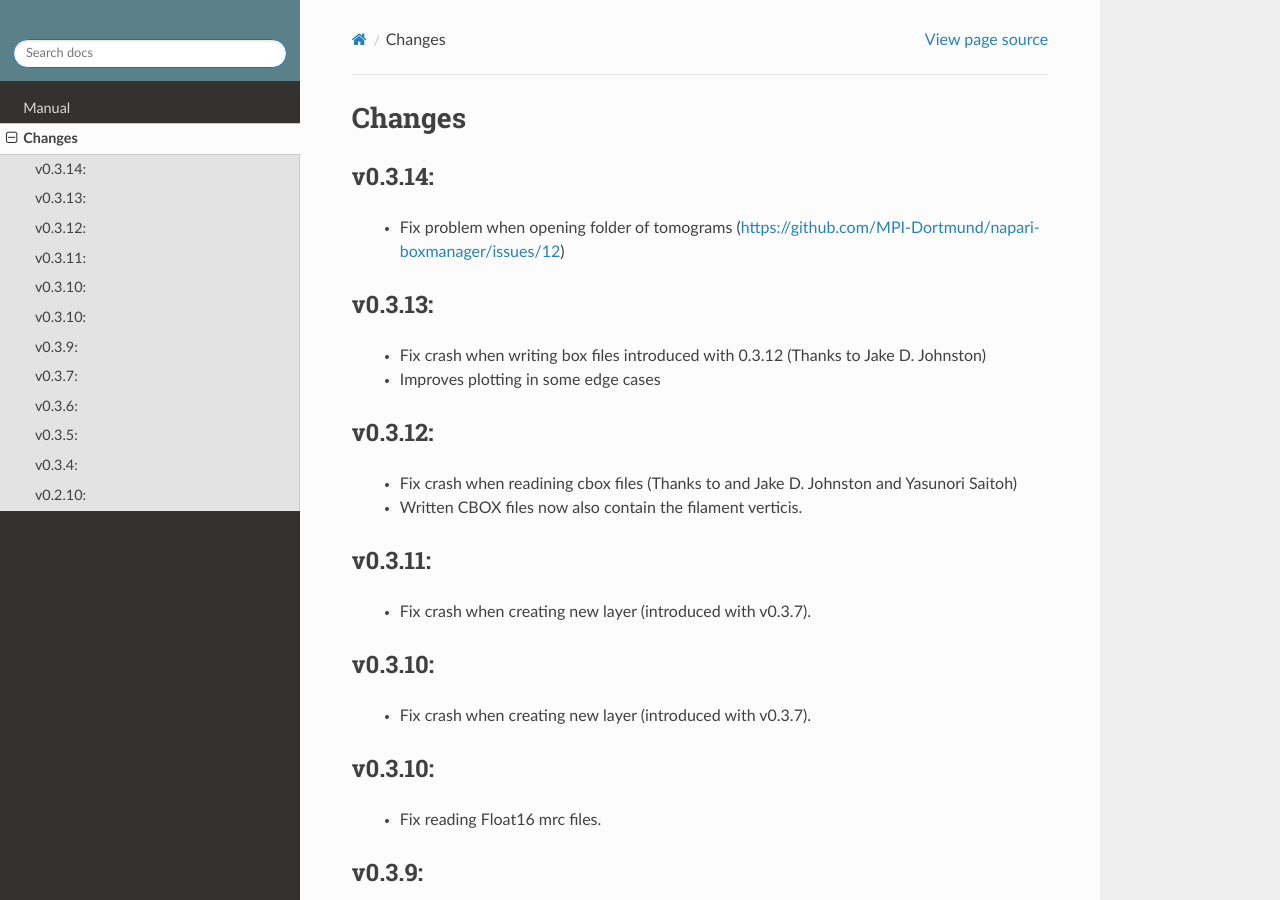
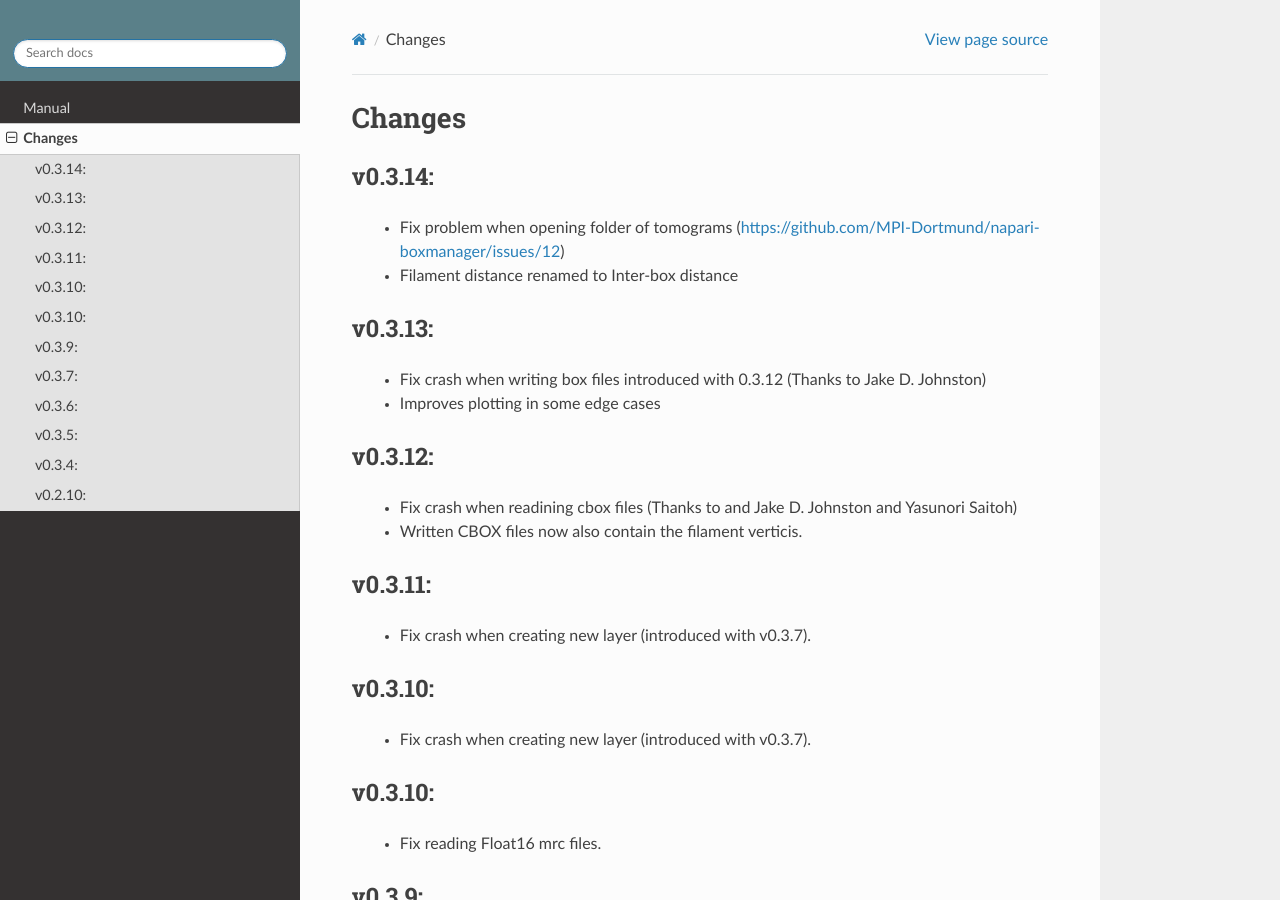
Before and after one commit to MPI-Dortmund/napari-boxmanager, a Sphinx documentation site: the page built from docs/changes.rst, in a window 1280 px wide and 900 px high. Built offline with Sphinx 7.4.7 and the Read the Docs theme 2.0.0, drawn with Linux system fonts in a browser that asks for light colours.

Commit message:
complete changes list

```diff
--- a/docs/changes.rst
+++ b/docs/changes.rst
@@ -4,6 +4,7 @@ Changes
 v0.3.14:
 *******
   - Fix problem when opening folder of tomograms (https://github.com/MPI-Dortmund/napari-boxmanager/issues/12)
+  - Filament distance renamed to Inter-box distance
 
 v0.3.13:
 *******
```
